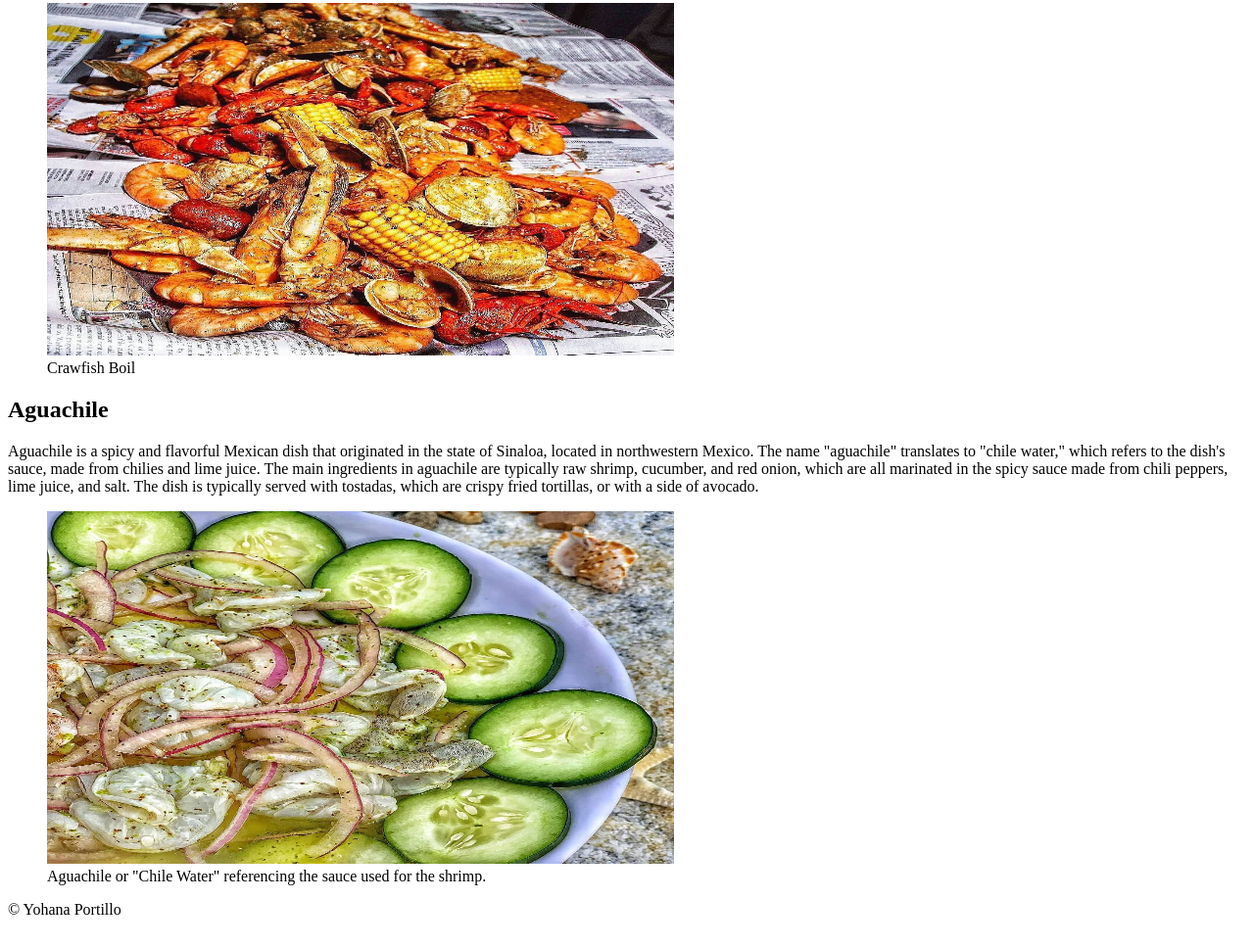
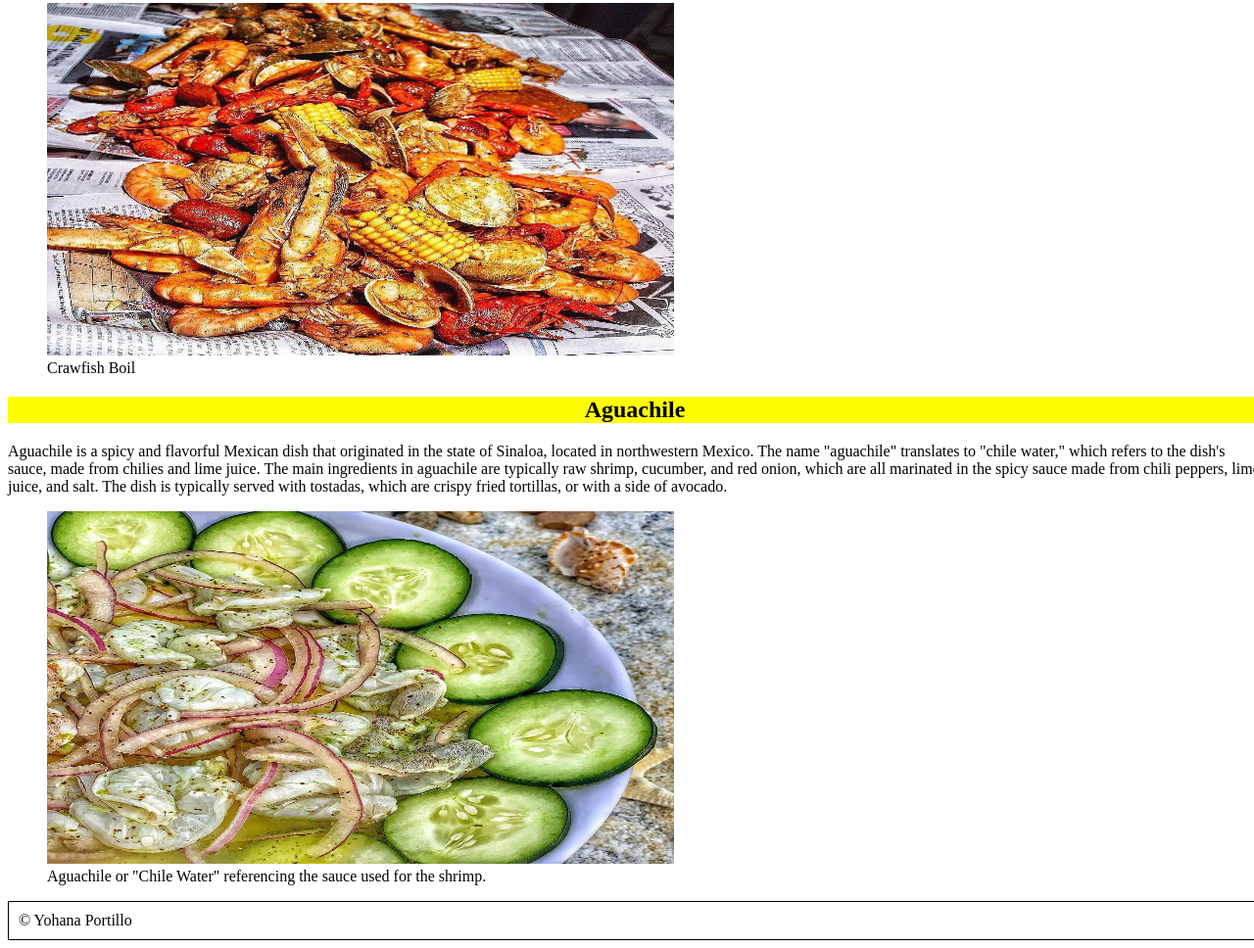
Before and after one commit to KC-LCW-Jan-23-Classroom/js-assignment-4-html-me-something-yep11, a website: page index.html in a window 1280 px wide. Shown: the part 1359-2327 px from the top of the page at 98% size. Before the commit the page ends 2305 px from the top, so only its background shows below. Drawn offline with Linux system fonts and the light colour scheme.

Commit message:
added styling changes

```diff
--- a/index.html
+++ b/index.html
@@ -2,6 +2,7 @@
 <html>
   <head>
     <title>My Top Favorite Food Dishes</title>
+    <link rel="stylesheet" href="styles.css">
   </head>
   <body>
     <header>
@@ -107,7 +108,10 @@
               width="640"
               height="360"
             />
-            <figcaption>Aguachile or &quot;Chile Water&quot; referencing the sauce used for the shrimp.</figcaption>
+            <figcaption>
+              Aguachile or &quot;Chile Water&quot; referencing the sauce used
+              for the shrimp.
+            </figcaption>
           </figure>
         </section>
       </article>
--- a/styles.css
+++ b/styles.css
@@ -1 +1,23 @@
 /* Write your CSS here! */
+
+body{
+    width: 100%;
+    margin-top: 8px;
+    margin-bottom: 8px;
+    margin-right: 8px;
+    margin-left: 8px;
+    display: block;
+
+}
+h2 {
+    text-align: center;
+    background-color: yellow;
+}
+footer {
+    border: 1px solid black;
+  background-color: white;
+  padding-top: 10px;
+  padding-right: 10px;
+  padding-bottom: 10px;
+  padding-left: 10px;
+}
```
